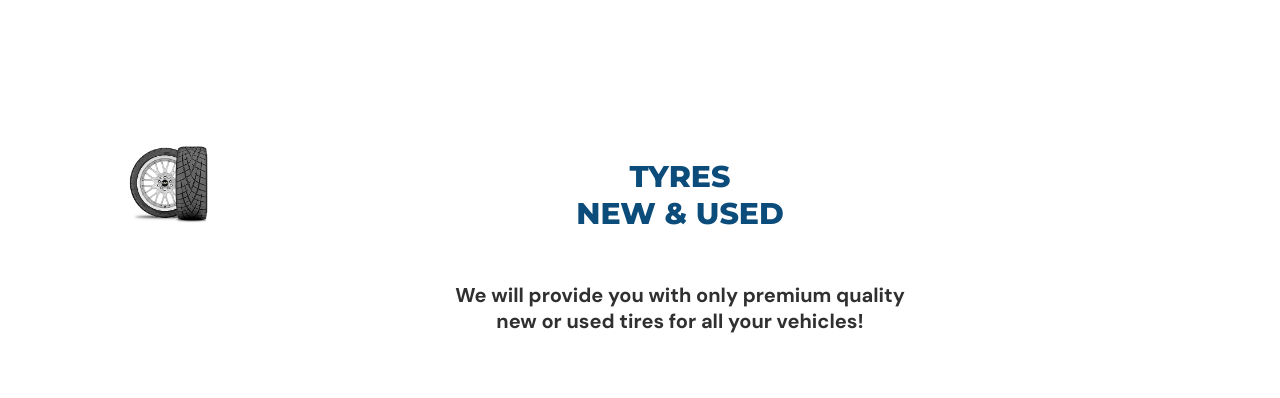
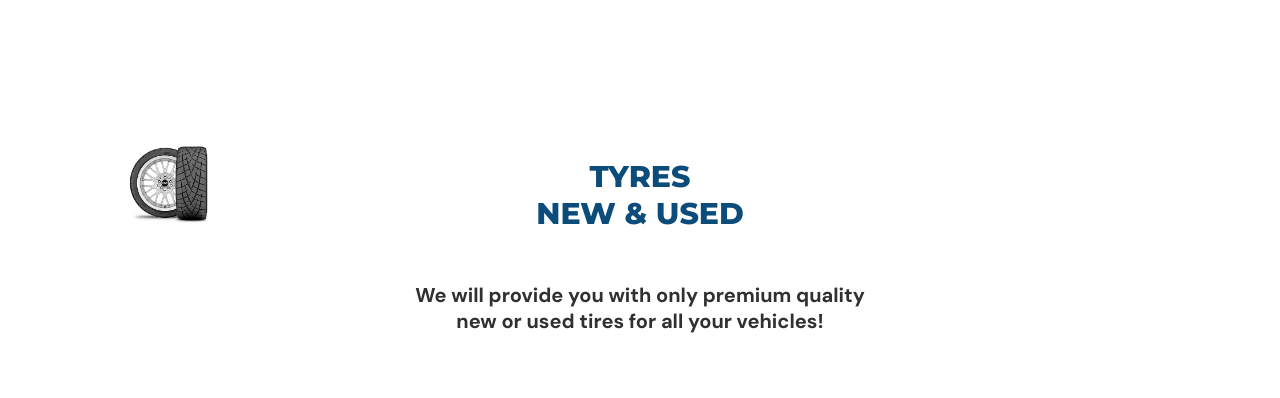
Before and after one commit to fedbeg/aandr.github.io, a plain HTML site: page index.html in a window 1280 px wide. Shown: the part 1153-1551 px from the top of the page. Drawn offline with nearby package versions, Linux system fonts and the light colour scheme.

Commit message:
Update style.css

```diff
--- a/css/style.css
+++ b/css/style.css
@@ -86,7 +86,7 @@ font-weight: bold; }
 
 .tyres {
   height: auto;
-  padding: 5rem 0rem 6rem 8rem;
+  padding: 5rem 0rem 6rem 0rem;
   position: relative;
   border-bottom: 1px solid #bdbdbd; }
   .tyres__container {
```
